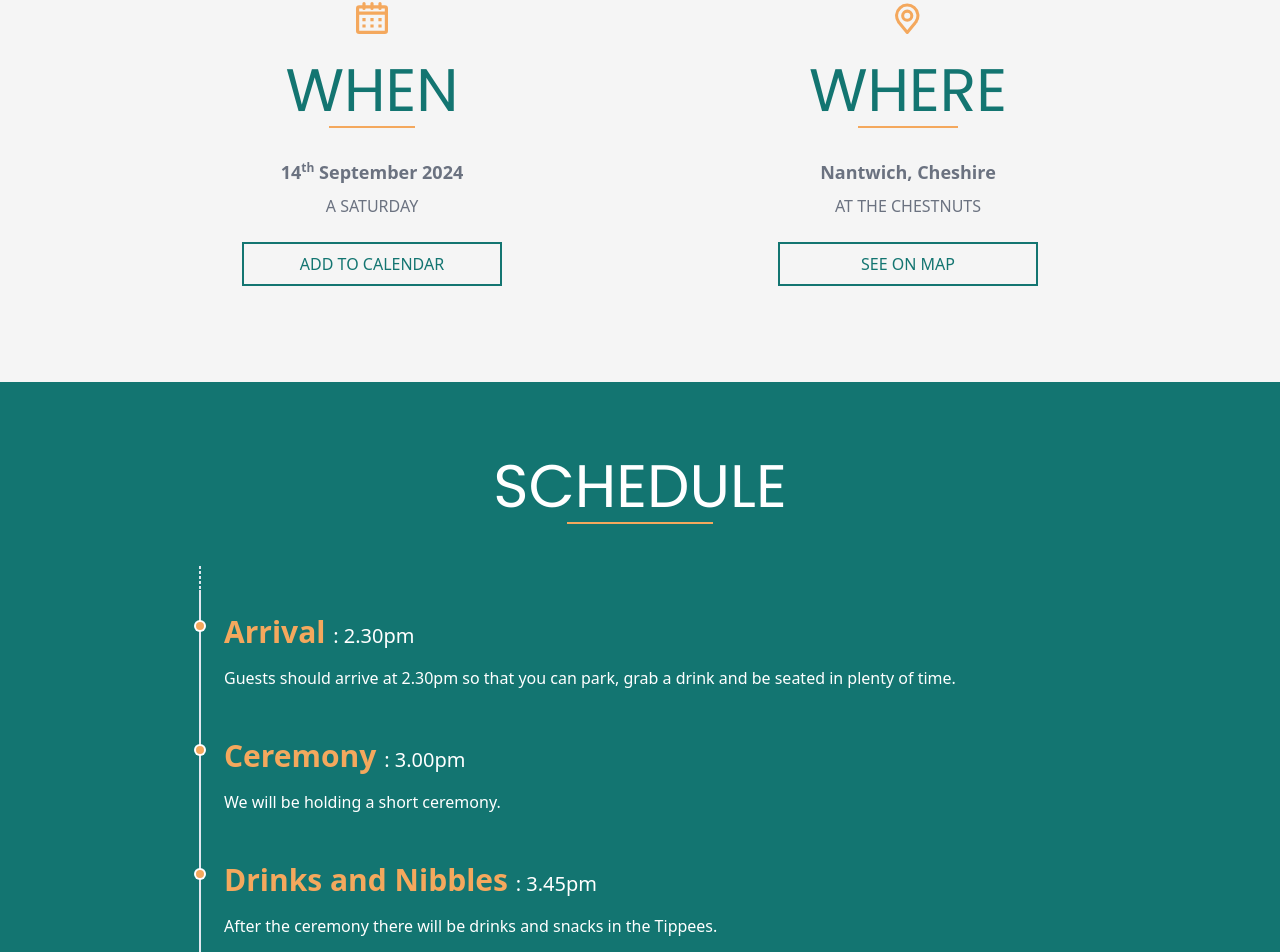
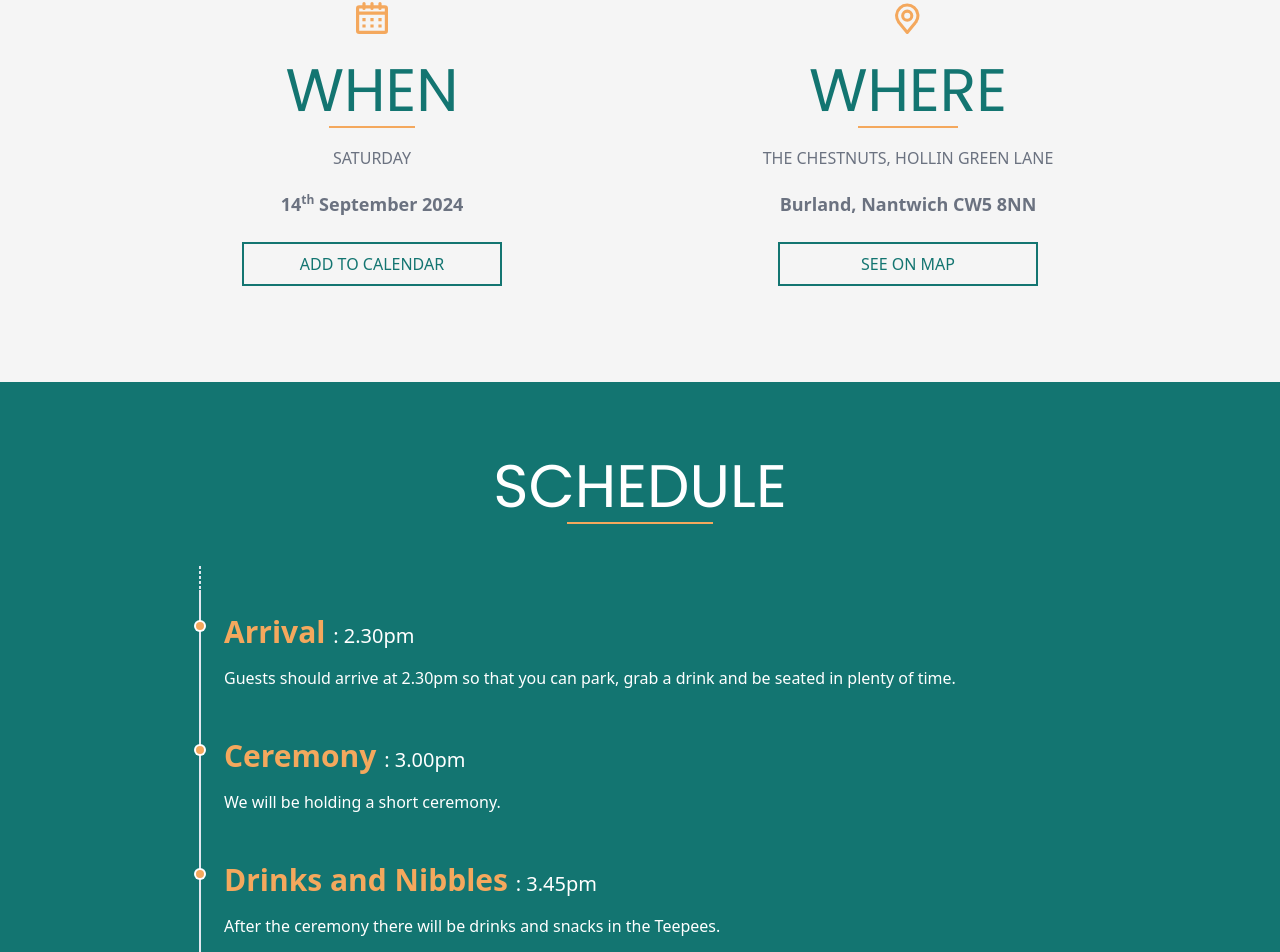
Before and after one commit to craigashields/craig-and-hannah-wedding-website, a Next.js app: page / in a window 1280 px wide. Shown: the part 894-1846 px from the top of the page. Built offline with nearby package versions, Linux system fonts and the light colour scheme.

Commit message:
changes to wording and faqs

```diff
--- a/src/app/components/Accommodation.tsx
+++ b/src/app/components/Accommodation.tsx
@@ -38,9 +38,9 @@ export default function Accommodation() {
               <h2 className="pb-2 relative mx-0 my-2.5 text-secondary font-poppins text-xl sm:text-3xl md:text-4xl lg:text-4xl before:absolute before:content-[''] before:w-6/12 before:h-0.5 before:bottom-0 before:left-1/4 before:border-b-2 before:border-primary">
                 {place.name}
               </h2>
-              <p className="text-gray-700 pt-2 px-2 sm:px-10 md:px-10 md:text-sm">
+              {/* <p className="text-gray-700 pt-2 px-2 sm:px-10 md:px-10 md:text-sm">
                 {place.description}
-              </p>
+              </p> */}
             </div>
 
             <Link
--- a/src/app/components/Faqs.tsx
+++ b/src/app/components/Faqs.tsx
@@ -6,6 +6,7 @@ import {
   AccordionItem,
   AccordionTrigger,
 } from "@/components/ui/accordion";
+import Link from "next/link";
 
 export default function Faqs() {
   return (
@@ -32,7 +33,22 @@ export default function Faqs() {
                 {faq.question}
               </AccordionTrigger>
               <AccordionContent className="text-black">
-                {faq.response}
+                <p>
+                  {faq.response}
+                  {faq.link && (
+                    <span>
+                      {" - "}
+                      <Link
+                        className="text-primary font-bold hover:text-secondary focus:text-secondary"
+                        href={faq.link}
+                        rel="noopener noreferrer"
+                        target="_blank"
+                      >
+                        {faq.linkText}
+                      </Link>
+                    </span>
+                  )}
+                </p>
               </AccordionContent>
             </AccordionItem>
           </Accordion>
--- a/src/app/components/WhereAndWhen.tsx
+++ b/src/app/components/WhereAndWhen.tsx
@@ -25,10 +25,11 @@ export default function WhereAndWhen() {
           <h2 className="pb-2 relative mx-0 my-2.5 text-secondary font-poppins text-4xl sm:text-4xl md:text-6xl lg:text-6xl before:absolute before:content-[''] before:w-6/12 before:h-0.5 before:bottom-0 before:left-1/4 before:border-b-2 before:border-primary">
             WHEN
           </h2>
+          <p className="text-gray-500 pt-2 ">SATURDAY</p>
+
           <p className="text-gray-500 pt-5 font-bold text-base sm:text-base md:text-lg lg:text-lg ">
             14<span className="align-super text-xs">th</span> September 2024
           </p>
-          <p className="text-gray-500 pt-2 ">A SATURDAY</p>
           <Link
             className="text-sm md:text-base mt-6 bg-none border-solid border-2 border-secondary text-secondary uppercase w-2/4 py-2 hover:border-primary hover:text-primary"
             href={siteMetadata.calendarInvite}
@@ -61,13 +62,15 @@ export default function WhereAndWhen() {
           <h2 className="pb-2  relative mx-0 my-2.5 text-secondary font-poppins text-4xl sm:text-4xl md:text-6xl lg:text-6xl before:absolute before:content-[''] before:w-6/12 before:h-0.5 before:bottom-0 before:left-1/4 before:border-b-2 before:border-primary">
             WHERE
           </h2>
+          <p className="text-gray-500 pt-2 ">
+            THE CHESTNUTS, HOLLIN GREEN LANE
+          </p>
           <p className="text-gray-500 pt-5 font-bold text-base sm:text-base md:text-lg lg:text-lg ">
-            Nantwich, Cheshire
+            Burland, Nantwich CW5 8NN
           </p>
-          <p className="text-gray-500 pt-2 ">AT THE CHESTNUTS</p>
           <Link
             className="text-sm md:text-base mt-6 bg-none border-solid border-2 border-secondary text-secondary uppercase w-2/4 py-2 hover:border-primary hover:text-primary"
-            href="https://www.google.com/maps/place/Hollin+Green+Ln,+Nantwich/@53.0676321,-2.6086262,17z/data=!3m1!4b1!4m6!3m5!1s0x487af25a593ad171:0x8c660b11e1286914!8m2!3d53.0676289!4d-2.6060513!16s%2Fg%2F1v1sks2k?entry=ttu"
+            href="https://maps.app.goo.gl/9TmwJccPw7Fof3UC9"
             rel="noopener noreferrer"
             target="_blank"
           >
--- a/src/app/components/rsvp/rsvp-banner.tsx
+++ b/src/app/components/rsvp/rsvp-banner.tsx
@@ -40,7 +40,7 @@ export default function RSVPBanner() {
                 RSVP
               </h2>
               <p className="text-gray-500 pt-5 font-bold text-base sm:text-base md:text-lg lg:text-lg ">
-                By 15<span className="align-super text-xs">th</span> April 2024
+                By 15<span className="align-super text-xs">th</span> May 2024
               </p>
               <div className="pt-6 flex justify-center w-full">
                 {recordCount == 0 ? (
--- a/src/app/components/rsvp/rsvp-search.tsx
+++ b/src/app/components/rsvp/rsvp-search.tsx
@@ -22,7 +22,7 @@ import {
 import { Input } from "@/components/ui/input";
 
 const formSchema = z.object({
-  partyname: z.string().min(5, {
+  partyname: z.string().min(3, {
     message: "Party Name must be at least 5 characters.",
   }),
 });
@@ -37,8 +37,6 @@ interface RSVPSearchProps {
 
 export default function RSVPSearch({ searchResults }: RSVPSearchProps) {
   const [loading, setLoading] = useState(false);
-  const [recordCount, setRecordCount] = useState(0);
-  const [showError, setShowError] = useState(false);
   const { pending } = useFormStatus();
   const { toast } = useToast();
 
--- a/src/app/data/accommodation.ts
+++ b/src/app/data/accommodation.ts
@@ -5,24 +5,24 @@ import AirBnB from "../../../public/static/images/AirBnB.png";
 const accommodation = [
   {
     name: "The Crown",
-    description:
-      "The Crown Hotel in Nantwich offers a blend of historical charm and modern comfort, just 10 minutes away from our wedding venue. This local gem is renowned for its hospitality and modern amentities, making it a perfect retreat after a day of celebration. Its proximity ensures you won't have to stumble too far home.",
+    // description:
+    // "The Crown Hotel in Nantwich offers a blend of historical charm and modern comfort, just 10 minutes away from our wedding venue. This local gem is renowned for its hospitality and modern amentities, making it a perfect retreat after a day of celebration. Its proximity ensures you won't have to stumble too far home.",
     link: "https://crownhotelnantwich.com/",
     linkText: "Visit",
     image: CrownHotel,
   },
   {
     name: "Premier Inn",
-    description:
-      "Located a brief 15-minute journey from our venue, the Premier Inn in Nantwich provides a comfortable and reliable stay. Known for its excellent service and cozy rooms, you can look forward to a good night's sleep and a hearty breakfast to start your day. It's an ideal choice for guests seeking convenience and value.",
+    // description:
+    // "Located a brief 15-minute journey from our venue, the Premier Inn in Nantwich provides a comfortable and reliable stay. Known for its excellent service and cozy rooms, you can look forward to a good night's sleep and a hearty breakfast to start your day. It's an ideal choice for guests seeking convenience and value.",
     link: "https://www.premierinn.com/gb/en/hotels/england/cheshire/crewe/crewe-nantwich.html",
     linkText: "Visit",
     image: PremierInn,
   },
   {
     name: "Airbnb",
-    description:
-      "For those preferring a home away from home, we've curated a selection of AirBnB properties around the venue. These accommodations offer a unique and personal touch to your stay, with options ranging from quaint cottages to modern apartments. Check out the link below that will take you to the search.",
+    // description:
+    // "For those preferring a home away from home, we've curated a selection of AirBnB properties around the venue. These accommodations offer a unique and personal touch to your stay, with options ranging from quaint cottages to modern apartments. Check out the link below that will take you to the search.",
     link: "https://www.airbnb.co.uk/s/Nantwich--Cheshire-East--United-Kingdom/homes?tab_id=home_tab&refinement_paths%5B%5D=%2Fhomes&flexible_trip_lengths%5B%5D=one_week&monthly_start_date=2024-04-01&monthly_length=3&monthly_end_date=2024-07-01&price_filter_input_type=2&channel=EXPLORE&query=Nantwich%2C%20Cheshire%20East&place_id=ChIJ412GQGf0ekgR2uYJBvehzxU&date_picker_type=calendar&checkin=2024-09-14&checkout=2024-09-15&source=structured_search_input_header&search_type=autocomplete_click",
     linkText: "Search",
     image: AirBnB,
--- a/src/app/data/faqs.ts
+++ b/src/app/data/faqs.ts
@@ -11,7 +11,9 @@ const faqs = [
   },
   {
     question: "Are there any local taxi companies?",
-    response: "Yes, here are some, check out: TBC",
+    response: "Yes, look here for a list of taxi companies in the area",
+    link: "https://www.yell.com/s/taxis+and+private+hire+vehicles-nantwich.html",
+    linkText: "Taxi Companies",
   },
   {
     question: "Can I find the address with What 3 Words?",
@@ -21,7 +23,9 @@ const faqs = [
   {
     question: "I'm having issues with responsing to the RSVP on the website.",
     response:
-      "We're really sorry about that. If you're having issues, please email hannahandcraigwedding2024@gmail.com",
+      "We're really sorry about that. If you're having issues, please email ",
+    link: "mailto:Hjbandcrag4eva@gmail.com",
+    linkText: "Hjbandcrag4eva@gmail.com",
   },
 ];
 
--- a/src/app/data/schedule.ts
+++ b/src/app/data/schedule.ts
@@ -17,7 +17,7 @@ const schedule = [
     time: "3.45pm",
     guestType: "Day Guests",
     description:
-      "After the ceremony there will be drinks and snacks in the Tippees.",
+      "After the ceremony there will be drinks and snacks in the Teepees.",
   },
   {
     type: "Food & Speechs",
```
